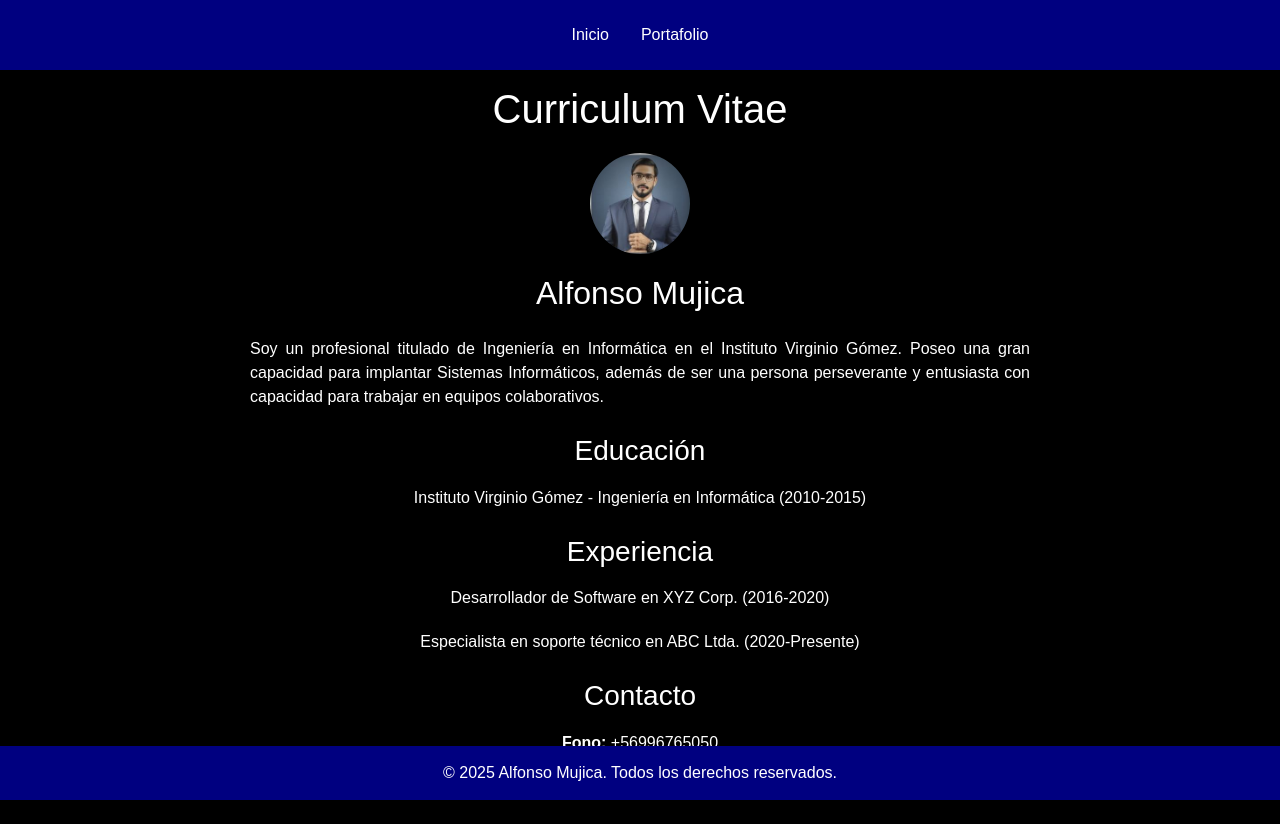
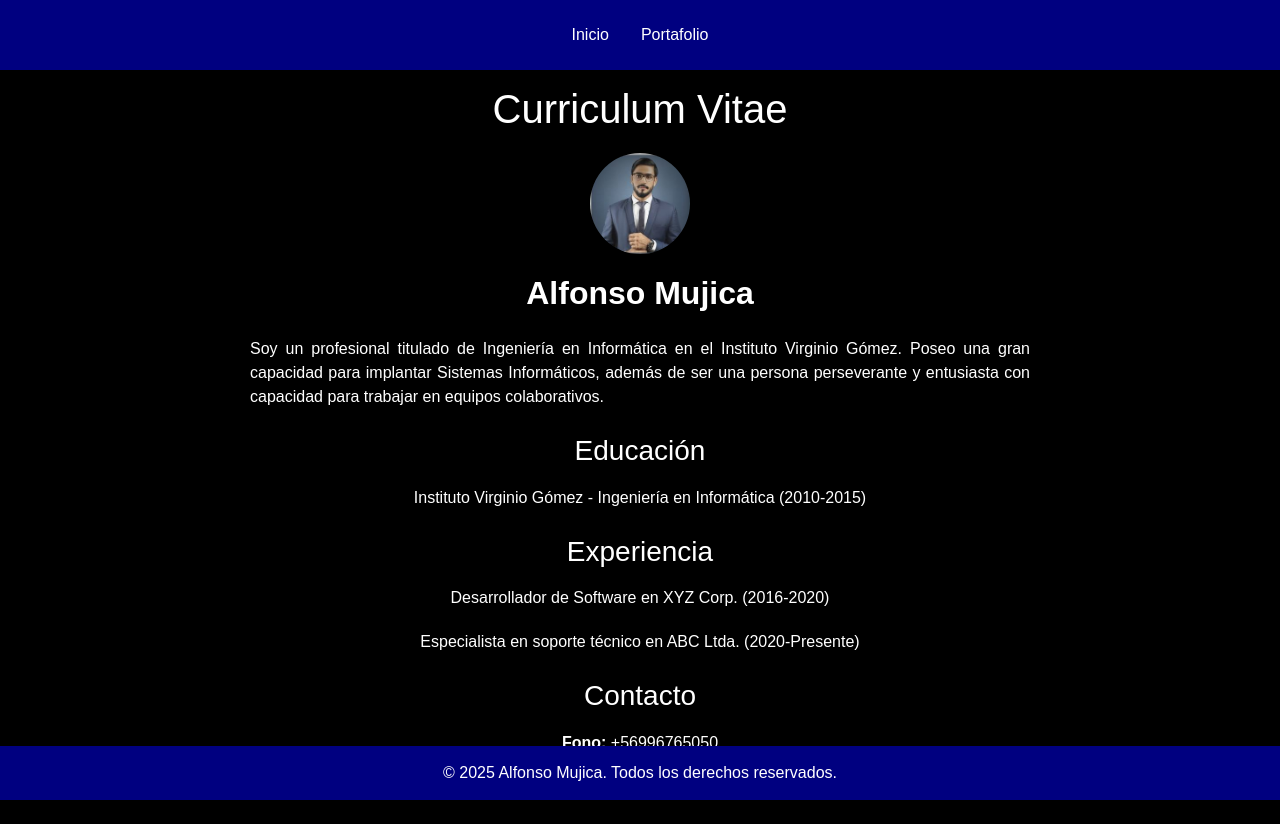
Before and after one commit to jehona99/2DO-fork, a plain HTML site: page index.html in a window 1280 px wide. Drawn offline with nearby package versions, Linux system fonts and the light colour scheme.

Commit message:
agregando-strong

```diff
--- a/index.html
+++ b/index.html
@@ -37,7 +37,7 @@
         <div class="foto-container">
           <img src="./assets/img/foto.jpg" class="foto" alt="foto_cv" />
         </div>
-        <h2>Alfonso Mujica</h2>
+        <h2><strong> Alfonso Mujica</h2></strong>
         <div class="separacion-inicio"></div>
         <p class="descripcion">
           Soy un profesional titulado de Ingeniería en Informática en el
```
